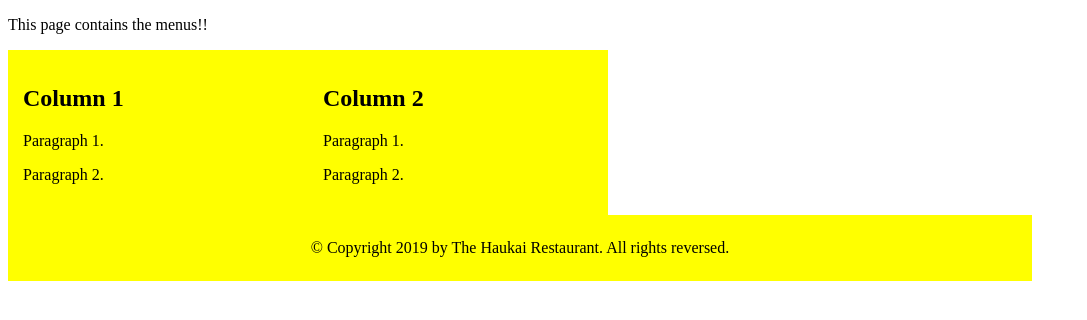
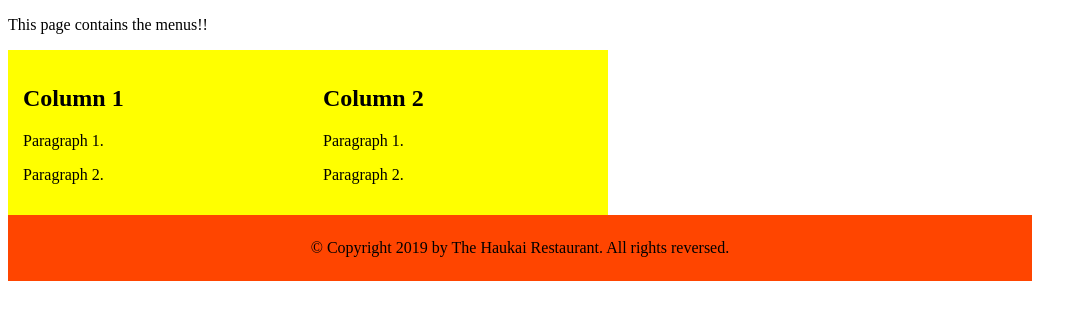
Before and after one commit to LightningAndy/haukai, a PHP site: page /menu.html in a window 1280 px wide. Shown: the part 358-678 px from the top of the page, without its empty margins (0-1087 px from the left). Run offline with PHP 8.4, Linux system fonts and the light colour scheme.

Commit message:
update footer color

```diff
--- a/styles/styles.css
+++ b/styles/styles.css
@@ -39,7 +39,7 @@ body {
     clear: both;
 }
 .footer {
-    background-color: yellow;
+    background-color: orangered;
     text-align: center;
     padding: 8px;
 }
```
